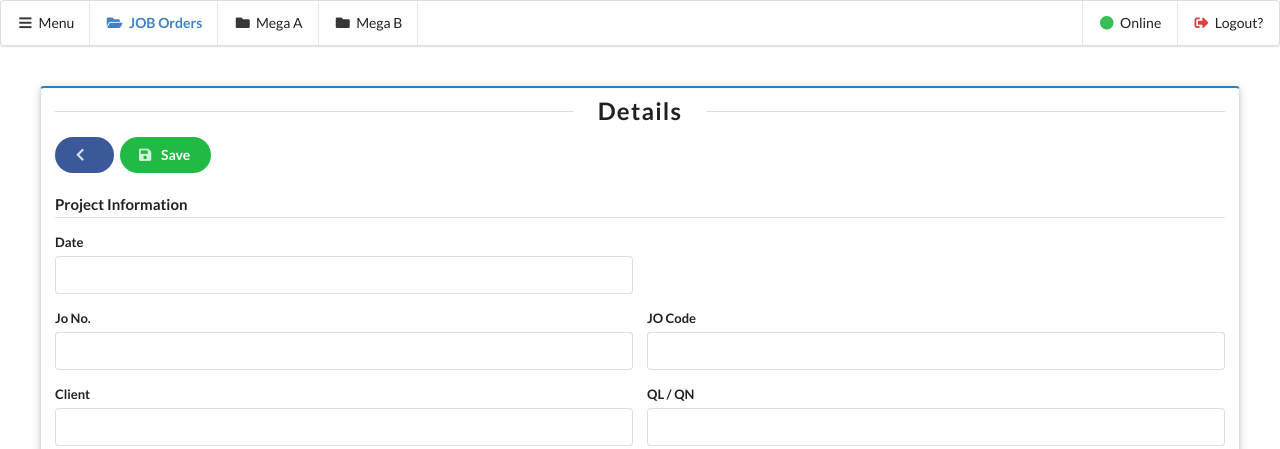
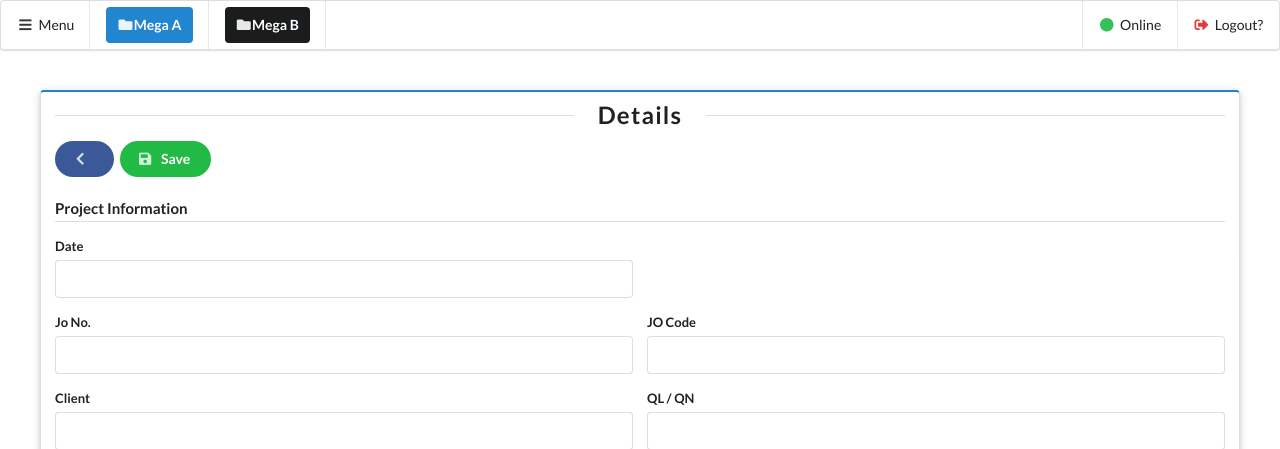
Before and after one commit to nnocsupnn/job_order, a Django app: template job_order_sys/templates/edit.html in a window 1280 px wide. Shown: the top 449 px of the page. Run offline with Django 3.2, Linux system fonts and the light colour scheme; the template is opened without the code that fills it, so the values that code supplies are empty; some libraries are stand-ins or nearby versions.

Commit message:
Menu Bar Modify

```diff
--- a/job_order_sys/static/js/index.js
+++ b/job_order_sys/static/js/index.js
@@ -19,7 +19,7 @@ $('#dataTable tr td#legend').each(function(){
 //po status color coding
 $('#dataTable tr td#legend').each(function(){
     var popo = $(this).closest('tr').find('#po').val();
-    console.log(popo);
+
     if(popo == '0'){
         $(this).closest('tr').find('#pop').html('<i class="large red remove icon"></i>');
     }
--- a/job_order_sys/static/js/terms.js
+++ b/job_order_sys/static/js/terms.js
@@ -21,7 +21,7 @@ $('#dataTable tr#dataa').each(function(){
     //if duedate exceeds the date due it will count the due diff and notify you in the page
     if(diff < 0){
         diff = Math.abs(diff);
-        $(this).closest('tr').find('#invoiceNo').addClass('error');
+        $(this).closest('tr').find('#dataa').addClass('error');
         $(this).closest('tr').find('#idCode').removeClass('vk').addClass('youtube');
         $(this).closest('tr').find('#invoiceNo').append("<br><i class=\"attention icon\"></i><i style=\"color: red;\">"+diff+" day(s) delayed.</strong></i>");
         var codee = $(this).find('#cocCode').text();
--- a/job_order_sys/templates/megaa.html
+++ b/job_order_sys/templates/megaa.html
@@ -160,7 +160,7 @@
                     View Details
                   </div></a></td>
             <td>{{jos.jo_date}}</td>
-            <td hidden id="legend" style="color:white;"><input type="hidden" id="sign_contract" value={{jos.jo_sign_contract}}><input type="hidden"  id="po" value={{jos.jo_po_no}}><input type="hidden" value={{jos.jo_coc}} id="co"><input type="hidden"  id="pcrrrr" value={{jos.jo_pcr}}>
+            <td hidden id="legend" style="color:white;"><input type="hidden" id="sign_contract" value={{jos.jo_sign_contract}}><input type="hidden"  id="po" value={{jos.jo_po_no}}><input type="hidden" value={{jos.jo_coc}} id="co"><input type="hidden"  id="pcrrrr" value={{jos.jo_pcr}}><input type="hidden"  id="joOR" value={{jos.jo_or}}>
             </td>
             <td id="sccc"></td>
             <td id="pop"></td>
@@ -192,6 +192,7 @@ crossorigin="anonymous"></script>
 <script src={% static '/js/moneyformater.js' %}></script>
 <script src={% static '/js/moment.js' %}></script>
 <script src={% static '/js/terms.js' %}></script>
+<script src={% static '/js/status.js' %}></script>
 <script src="https://cdnjs.cloudflare.com/ajax/libs/semantic-ui/2.2.14/semantic.min.js"></script>
 
 <script>
--- a/job_order_sys/templates/partials/header.html
+++ b/job_order_sys/templates/partials/header.html
@@ -30,14 +30,11 @@
             <a id="menuBtn" class="item">
                 <i class="bars icon"></i> Menu
             </a>
-            <div class="header item">
-                <a href="/megaa"><i class="ui folder open icon"></i> JOB Orders</a>
-            </div>
             <a class="item" href="/megaa">
-                <i class="folder icon"></i>Mega A
+                <div class="ui icon primary button"><i class="folder icon"></i>Mega A</div>
             </a>
             <a class="item" href="/megab">
-                <i class="folder icon"></i>Mega B
+                <div class="ui icon secondary button"><i class="folder icon"></i>Mega B</div>
             </a>
 
             <div class="right menu">
--- a/job_order_sys/views.py
+++ b/job_order_sys/views.py
@@ -47,7 +47,6 @@ def index_a(request):
     legend_six = MegaA.objects.filter(jo_coc='coc').count()
     count = MegaA.objects.all().count()
     jos = MegaA.objects.all()
-
     if request.user.is_authenticated:
         name = request.user.get_username()
         megaa = AllowedUsersA.objects.filter(user_fullname=name).count()
```
Also changed, not shown: job_order_sys/static/js/status.js (added, +13 -0 lines), job_order_sys/templates/megab.html (+8 -6 lines).
